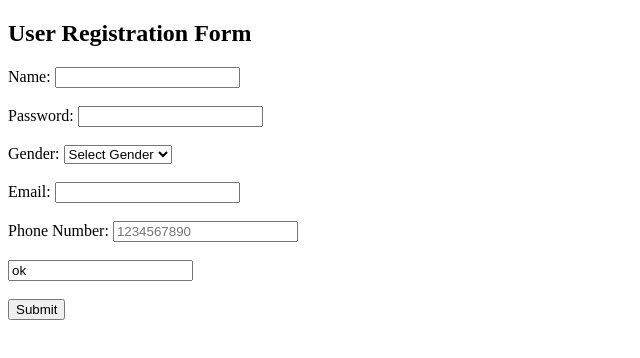
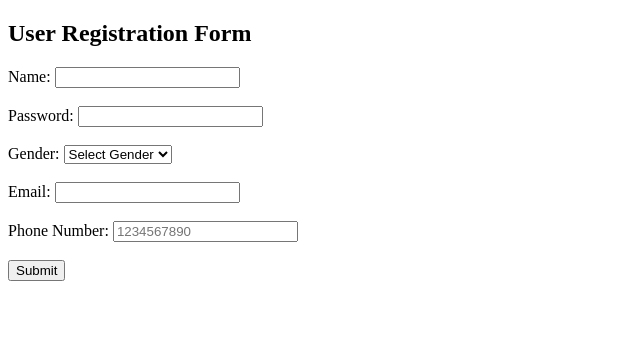
Before and after one commit to Ashwin-IAST/Jenkins-update-demo, a plain HTML site: page index.html in a window 1280 px wide. Shown: the whole page, without its empty margins (0-640 px from the left). Drawn offline with Linux system fonts and the light colour scheme.

Commit message:
Update index.html

```diff
--- a/index.html
+++ b/index.html
@@ -37,9 +37,6 @@
     <label for="phone">Phone Number:</label>
     <input type="tel" id="phone" name="phone" pattern="[0-9]{10}" placeholder="1234567890" required>
 
-    <br><br> <!-- Space between fields -->
-
-    <input type="ok" value="ok">
 
     <br><br> <!-- Space between fields -->
 
```
